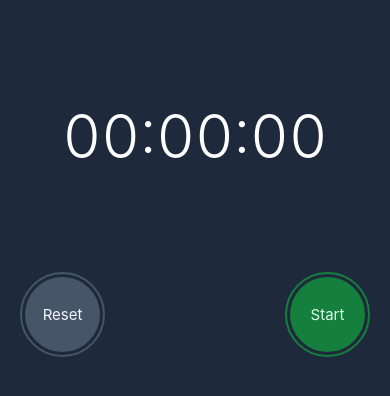
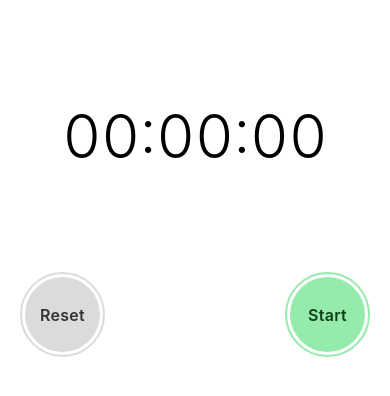
Before and after one commit to ReactNativeSchool/expo-clock-app, a React Native app: screen / in a window 390 px wide. Shown: the top 396 px of the page. Built offline with nearby package versions, Linux system fonts and the light colour scheme.

Commit message:
Adjust color scheme

```diff
--- a/src/components/buttons/CircleButton.tsx
+++ b/src/components/buttons/CircleButton.tsx
@@ -1,7 +1,7 @@
 import { Pressable, StyleSheet } from "react-native";
 
 import { View, Text } from "components/themed";
-import { white, slate, red, green } from "constants/Colors";
+import Colors from "constants/Colors";
 import useColorScheme from "hooks/useColorScheme";
 
 type CircleButtonProps = {
@@ -17,43 +17,24 @@ export const CircleButton = ({
 }: CircleButtonProps) => {
   const theme = useColorScheme();
 
-  let btnColorDark = slate["600"];
-  let txtColorDark = slate["100"];
-
-  let btnColorLight = slate["500"];
-  let txtColorLight = slate["100"];
+  let btnColor = Colors[theme].btnBg;
+  let txtColor = Colors[theme].btnText;
 
   if (color === "green") {
-    btnColorDark = green["700"];
-    txtColorDark = green["100"];
-
-    btnColorLight = green["700"];
-    txtColorLight = green["100"];
+    btnColor = Colors[theme].btnBgGreen;
+    txtColor = Colors[theme].btnTextGreen;
   }
 
   if (color === "red") {
-    btnColorDark = red["700"];
-    txtColorDark = red["100"];
-
-    btnColorLight = red["700"];
-    txtColorLight = red["100"];
+    btnColor = Colors[theme].btnBgRed;
+    txtColor = Colors[theme].btnTextRed;
   }
-
-  const borderColor = theme === "dark" ? btnColorDark : btnColorLight;
 
   return (
     <Pressable onPress={onPress}>
-      <View style={[styles.btnBorder, { borderColor }]}>
-        <View
-          style={styles.btn}
-          darkColor={btnColorDark}
-          lightColor={btnColorLight}
-        >
-          <Text
-            style={styles.text}
-            darkColor={txtColorDark}
-            lightColor={txtColorLight}
-          >
+      <View style={[styles.btnBorder, { borderColor: btnColor }]}>
+        <View style={styles.btn} darkColor={btnColor} lightColor={btnColor}>
+          <Text style={styles.text} darkColor={txtColor} lightColor={txtColor}>
             {children}
           </Text>
         </View>
@@ -77,6 +58,8 @@ const styles = StyleSheet.create({
   },
 
   text: {
-    fontSize: 15,
+    fontSize: 16,
+    letterSpacing: 0.25,
+    fontWeight: "600",
   },
 });
--- a/src/constants/Colors.ts
+++ b/src/constants/Colors.ts
@@ -2,52 +2,35 @@
 // https://github.com/tailwindlabs/tailwindcss/blob/master/src/public/colors.js
 
 export const white = "#fff";
-export const slate = {
-  50: "#f8fafc",
-  100: "#f1f5f9",
-  200: "#e2e8f0",
-  300: "#cbd5e1",
-  400: "#94a3b8",
-  500: "#64748b",
-  600: "#475569",
-  700: "#334155",
-  800: "#1e293b",
-  900: "#0f172a",
-};
-
-export const green = {
-  50: "#f0fdf4",
-  100: "#dcfce7",
-  200: "#bbf7d0",
-  300: "#86efac",
-  400: "#4ade80",
-  500: "#22c55e",
-  600: "#16a34a",
-  700: "#15803d",
-  800: "#166534",
-  900: "#14532d",
-};
-
-export const red = {
-  50: "#fef2f2",
-  100: "#fee2e2",
-  200: "#fecaca",
-  300: "#fca5a5",
-  400: "#f87171",
-  500: "#ef4444",
-  600: "#dc2626",
-  700: "#b91c1c",
-  800: "#991b1b",
-  900: "#7f1d1d",
-};
+export const black = "#000000";
 
 export default {
   light: {
-    text: slate["800"],
+    text: black,
     background: white,
+
+    btnBg: "#dbdbdb",
+    btnText: "#333333",
+
+    // btnBgRed: "#320e0b",
+    // btnTextRed: "#e83f34",
+    btnBgRed: "#e83f34",
+    btnTextRed: "#320e0b",
+
+    btnBgGreen: "#94ebab",
+    btnTextGreen: "#0e3f1a",
   },
   dark: {
     text: white,
-    background: slate["800"],
+    background: black,
+
+    btnBg: "#333333",
+    btnText: white,
+
+    btnBgRed: "#320e0b",
+    btnTextRed: "#e83f34",
+
+    btnBgGreen: "#082a11",
+    btnTextGreen: "#26ae49",
   },
 };
--- a/src/hooks/useColorScheme.ts
+++ b/src/hooks/useColorScheme.ts
@@ -7,6 +7,6 @@ import {
 // type suggests that it can be null. This will not happen in practice, so this
 // makes it a bit easier to work with.
 export default function useColorScheme(): NonNullable<ColorSchemeName> {
-  return "dark";
+  // return "dark";
   return _useColorScheme() as NonNullable<ColorSchemeName>;
 }
```
